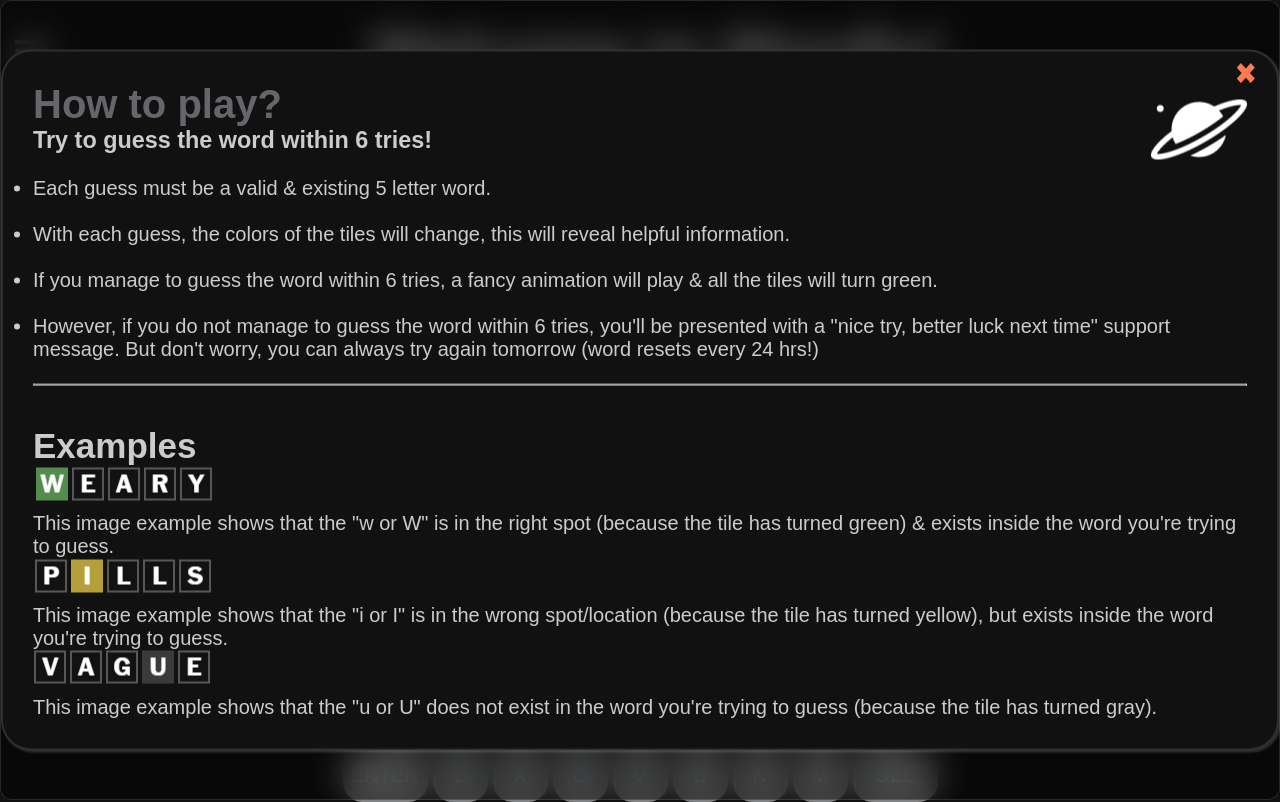
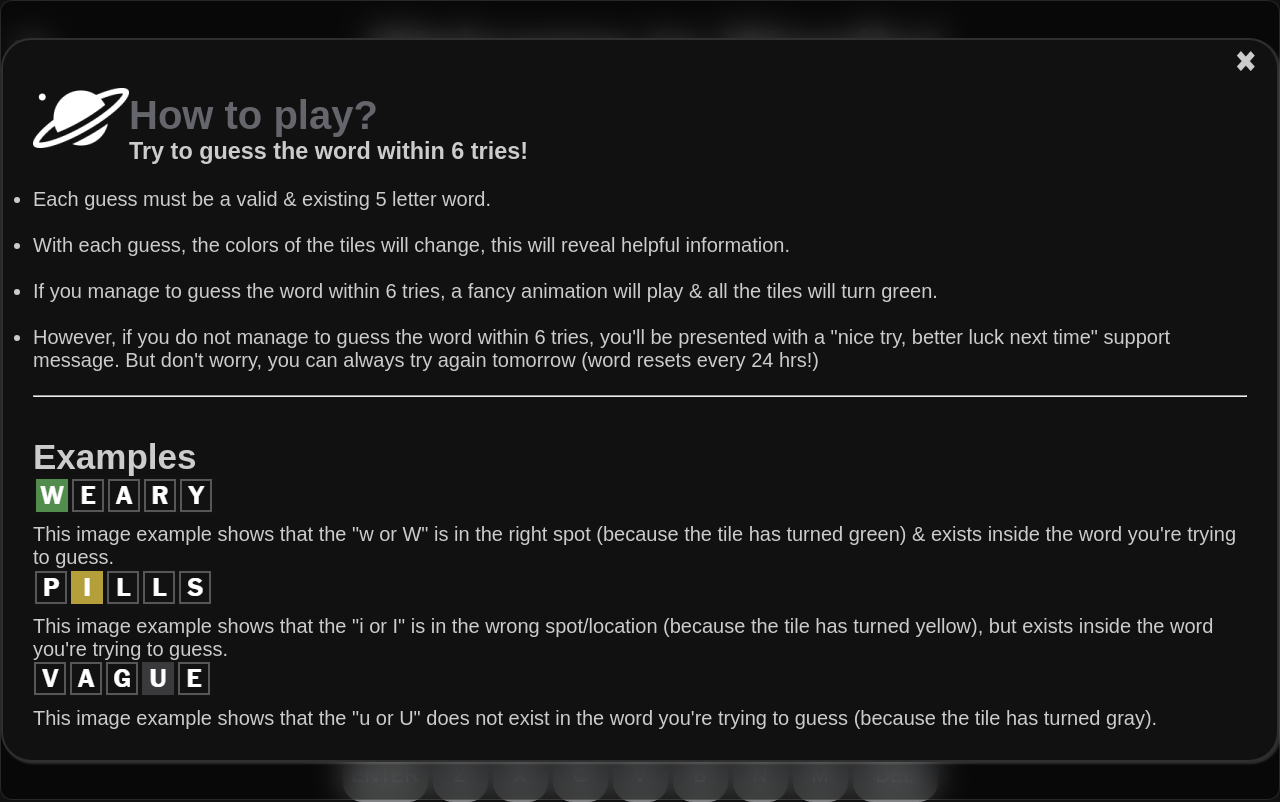
Before and after one commit to darkyzowo/darkyzowo.github.io, a plain HTML site: page index.html in a window 1280 px wide. Drawn offline with Linux system fonts and the light colour scheme.

Commit message:
Updated some issues x2.

```diff
--- a/index.html
+++ b/index.html
@@ -121,7 +121,7 @@
     <div class="overlay" id="overlay">
         <div class="popup">
             <div onclick="CloseModal()" class="CloseIcon">✖</div>
-            <img align="right" src="assests/lumiverse.png" alt="lumi">
+            <img align="left" src="assests/lumiverse.png" alt="lumi"> <br />
             <h1 style="text-align: left; color: hsl(240, 3%, 41%);">
                 How to play?</h1>
             <h3 style="text-align: left; color: #ccc;">
--- a/index2.css
+++ b/index2.css
@@ -130,13 +130,14 @@ a.underline-hover-effect {
   cursor: pointer;
   font-weight: bolder;
   font-size: 30px;
-  color: #ff7c50;
+  color: #ccc;
 
 }
 
 .CloseIcon:hover {
 
-  background-color: hsl(240, 2%, 23%);
+
+  color: #ff0000;
   border-radius: 10px;
 
 }
```
